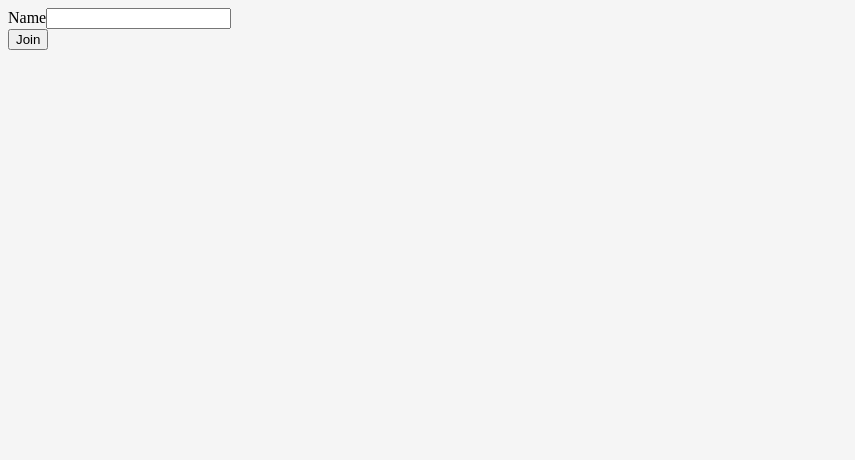
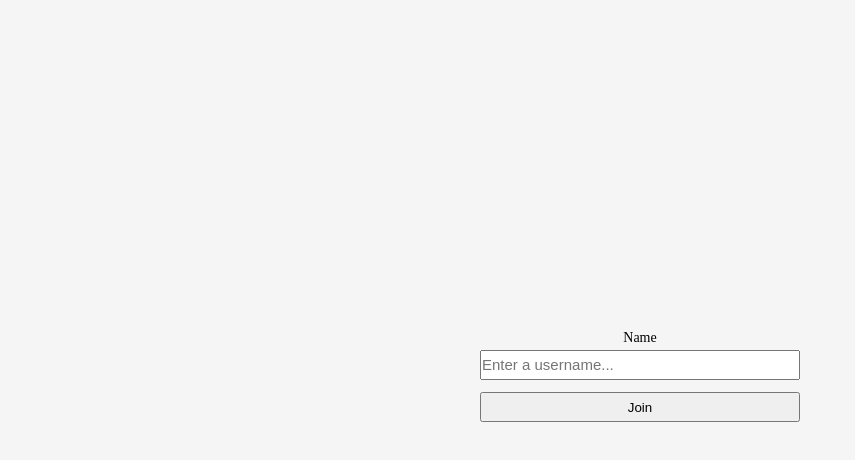
Before and after one commit to robzeh/socketio-chatroom, a React (Create React App) app in the folder packages/client/: page / in a window 1280 px wide. Shown: the top 460 px of the page, without its empty margins (0-855 px from the left). Built offline with nearby package versions, Linux system fonts and the light colour scheme.

Commit message:
style: initial attempt at login page styling

```diff
--- a/packages/client/src/components/Login.tsx
+++ b/packages/client/src/components/Login.tsx
@@ -1,5 +1,6 @@
 import * as React from 'react';
 import { useHistory } from 'react-router';
+import styled from 'styled-components';
 import { useUser } from '../contexts/UserProvider';
 import { UserContextType } from '../types';
 
@@ -32,19 +33,64 @@ const Login = () => {
   };
 
   return (
-    <div>
-      <form onSubmit={handleSubmit}>
-        <div>
-          <label>Name</label>
-          <input type='text' name='username' ref={usernameRef} />
-        </div>
-        <div>
-          <button type='submit'>Join</button>
-        </div>
-      </form>
-    </div>
+    <Container>
+      <Form onSubmit={handleSubmit}>
+        <Label>Name</Label>
+        <Div>
+          <Input type='text' name='username' ref={usernameRef} placeholder='Enter a username...' autoComplete='off' />
+        </Div>
+        <Div>
+          <Button type='submit'>Join</Button>
+        </Div>
+      </Form>
+    </Container>
   );
 
 };
 
 export { Login };
+
+const Label = styled.label`
+  font-size: 14px;
+`;
+
+const Container = styled.div`
+  display: flex;
+  flex-direction: column;
+  align-items: center;
+`;
+
+const Form = styled.form`
+  position: fixed;
+  width: 100%;
+  max-width: 320px;
+  min-height: 95vh;
+  justify-content: center;
+  display: flex;
+  flex-direction: column;
+  align-items: center;
+`;
+
+const Div = styled.div`
+  display: flex;
+  align-items: center;
+  width: 100%;
+  font-size: 15px;
+  line-height: 26px;
+  cursor: text;
+  margin-top: 4px;
+  margin-bottom: 8px;
+`;
+
+const Input = styled.input`
+  width: 100%;
+  display: block;
+  font-size: inherit;
+  line-height: inherit;
+`;
+
+const Button = styled.button`
+  width: 100%;
+  align-items: center;
+  height: 30px;
+`;
--- a/packages/client/src/styles/theme.ts
+++ b/packages/client/src/styles/theme.ts
@@ -7,6 +7,11 @@ const theme: DefaultTheme = {
 };
 
 const GlobalStyle = createGlobalStyle`
+  * {
+    box-sizing: border-box;
+    margin: 0;
+    padding: 0;
+  }
   body {
     background-color: ${props => props.theme.colors.background};
   }
```
